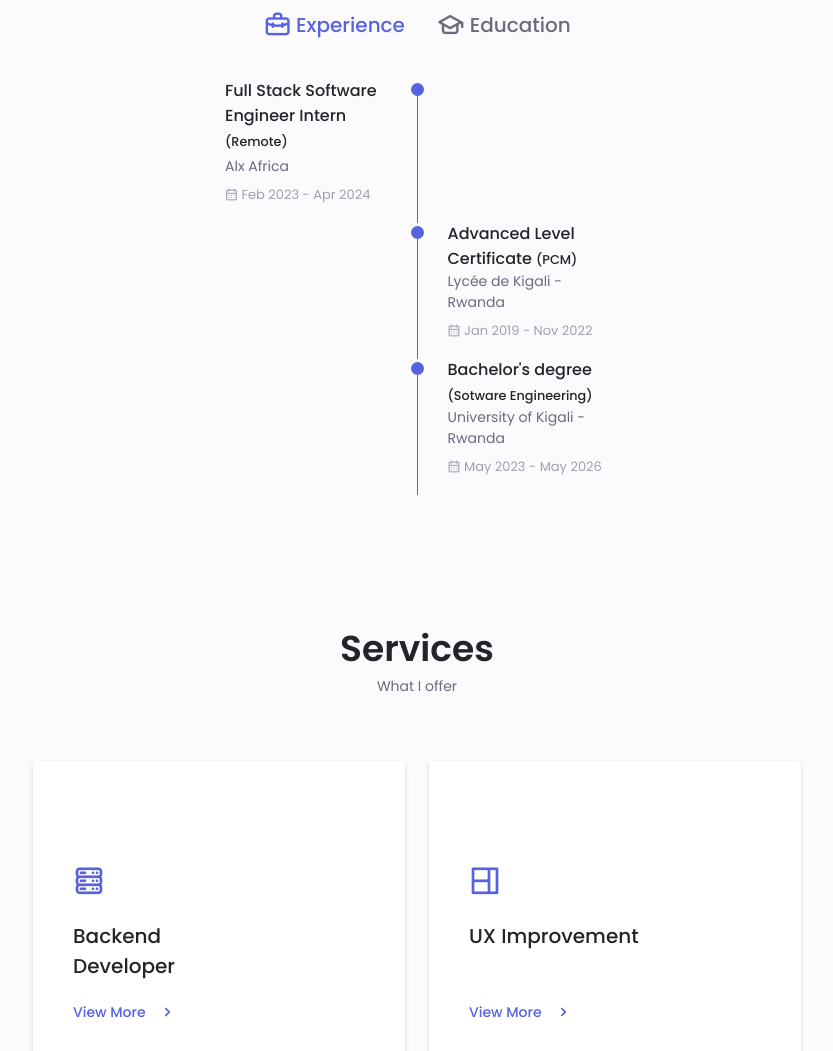
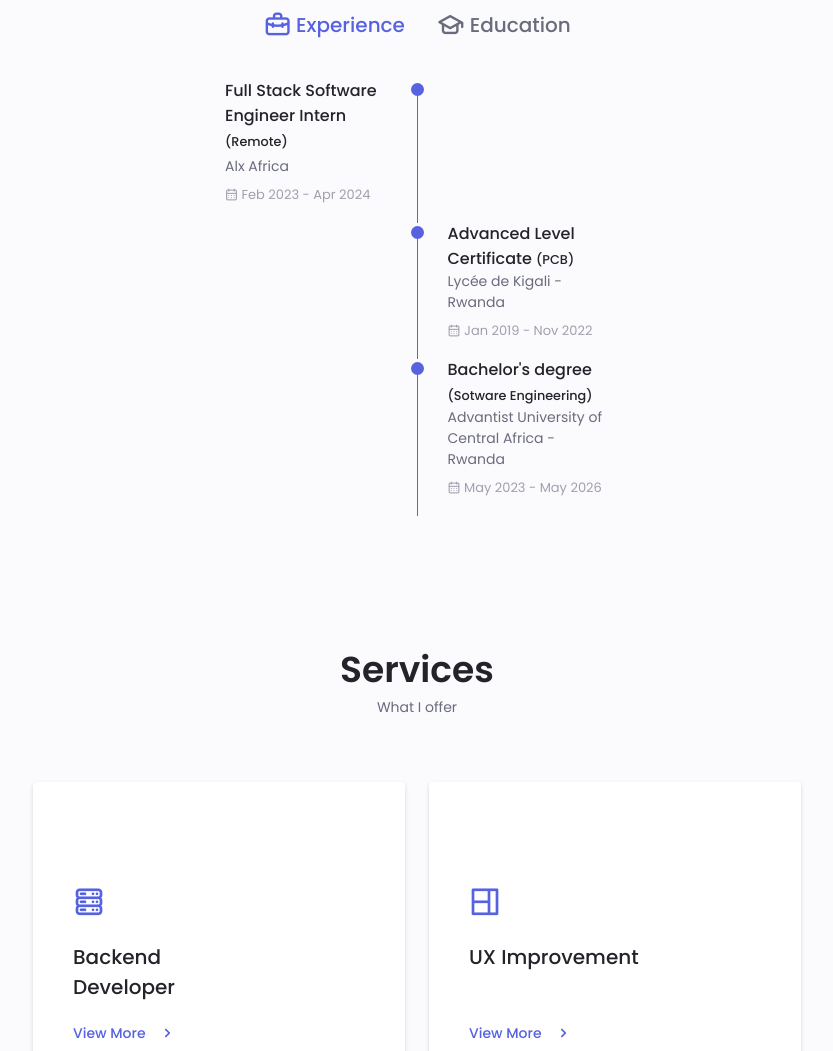
Before and after one commit to bossclement/Portfolio, a plain HTML site: page index.html in a window 1280 px wide. Shown: the part 1872-2923 px from the top of the page, without its empty margins (223-1056 px from the left). Drawn offline with nearby package versions, Linux system fonts and the light colour scheme.

Commit message:
new changes

```diff
--- a/index.html
+++ b/index.html
@@ -404,7 +404,7 @@
         <div>
          <h3 class="qualification-title">
           Advanced Level Certificate
-          <span style="font-size: 80%">(PCM)</span>
+          <span style="font-size: 80%">(PCB)</span>
          </h3>
          <span class="qualification-subtitle"> Lycée de Kigali - Rwanda </span>
          <div class="qualification-calender">
@@ -428,7 +428,7 @@
           <span style="font-size: 80%">(Sotware Engineering)</span>
          </h3>
          <span class="qualification-subtitle">
-          University of Kigali - Rwanda
+          Advantist University of Central Africa - Rwanda
          </span>
          <div class="qualification-calender">
           <i class="uil uil-calendar-alt"></i>
```
